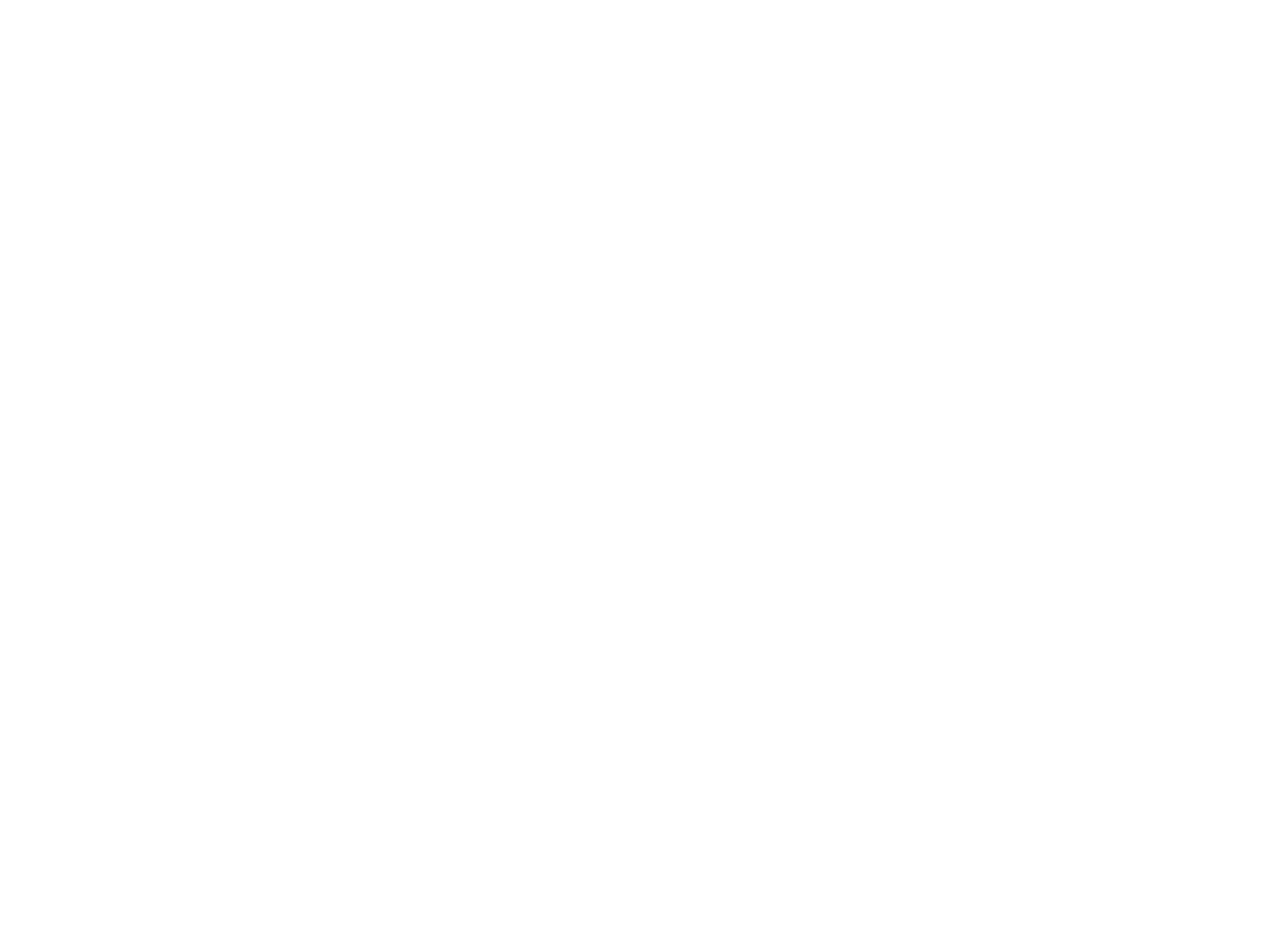
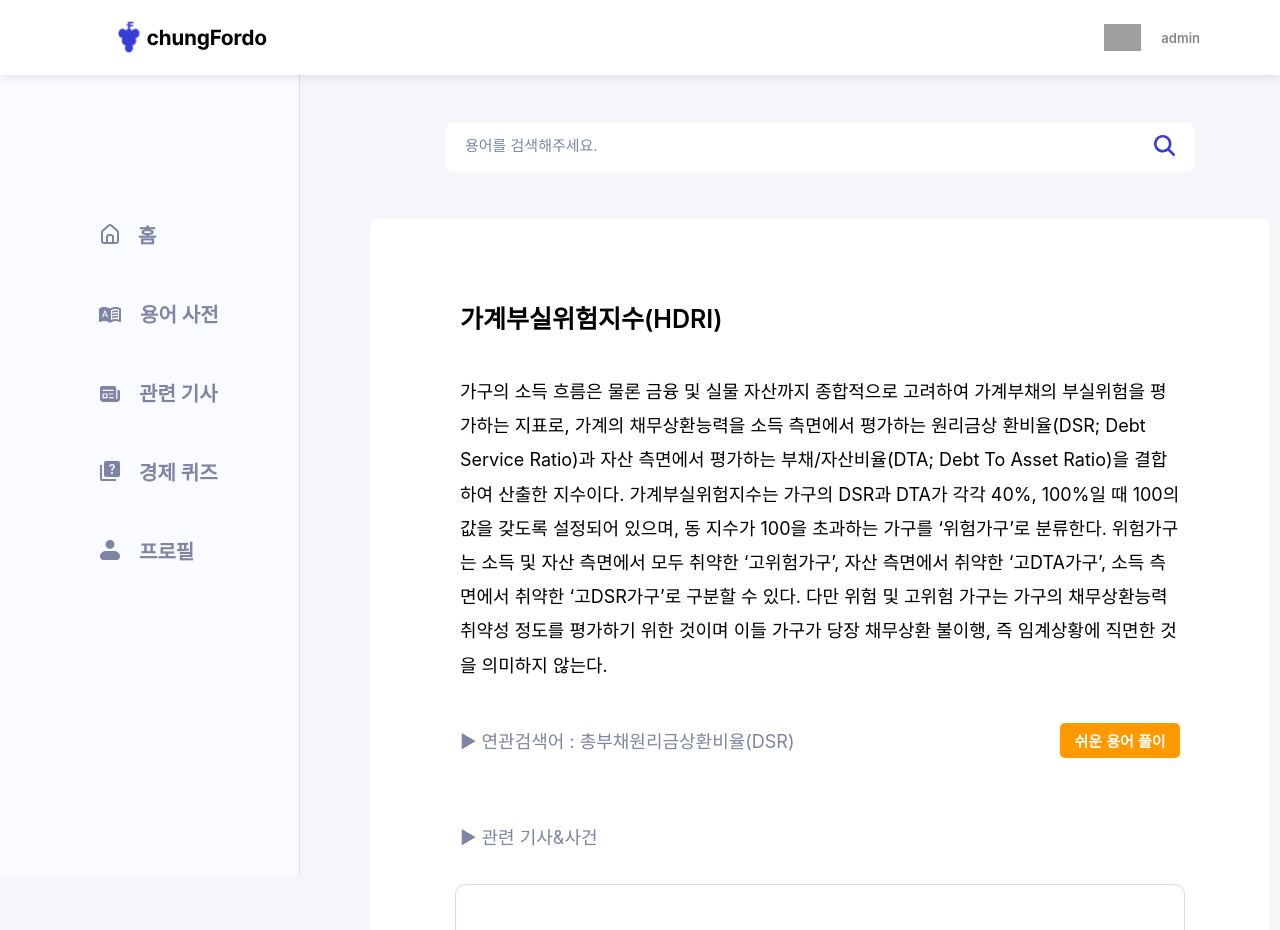
Before and after one commit to teamMinari/MinariWeb, a React (Create React App) app: page /termmeaning in a window 1280 px wide. Before the commit this address had no page. Shown: the top 930 px of the page. Before the commit the page ends 800 px from the top, so only its background shows below. Built offline with nearby package versions, Linux system fonts and the light colour scheme; grey boxes are pictures that could not be loaded.

Commit message:
feat :: TermMeanning 뷰 구현
TermMeaning view 구현

```diff
--- a/src/pages/Dictionary/Dictionary.jsx
+++ b/src/pages/Dictionary/Dictionary.jsx
@@ -38,10 +38,6 @@
               <M.BtnContainer>
                 <M.TagBtn selected={selectedTag === "금융"}
                   onClick={() => handleTagClick("금융")}>금융</M.TagBtn>
-                <M.TagBtn selected={selectedTag === "산업"}
-                  onClick={() => handleTagClick("산업")}>산업</M.TagBtn>
-                <M.TagBtn selected={selectedTag === "IT"}
-                  onClick={() => handleTagClick("IT")}>IT</M.TagBtn>
                 <M.TagBtn selected={selectedTag === "증권"}
                   onClick={() => handleTagClick("증권")}>증권</M.TagBtn>
                 <M.TagBtn selected={selectedTag === "부동산"}
--- /dev/null
+++ b/src/pages/Dictionary/TermMeaning.jsx
@@ -0,0 +1,48 @@
+import React from "react";
+import * as M from "../../styles/TermMeaning";
+import Header from "../../components/Header/Header";
+import Sidebar from "../../components/Sidebar/SideBar";
+import SearchBar from "../../components/SearchBar/SearchBar";
+
+const TermMeaning = () => {
+  return (
+    <React.Fragment>
+      <Header />
+      <M.GlobalStyles />
+      <M.PageContent>
+        <Sidebar />
+        <M.MainContent>
+          <M.CenteredContent>
+            <SearchBar />
+            <M.DictionaryContainer>
+              <M.TermText>가계부실위험지수(HDRI)</M.TermText>
+              <M.TermExplanation>
+                가구의 소득 흐름은 물론 금융 및 실물 자산까지 종합적으로
+                고려하여 가계부채의 부실위험을 평가하는 지표로, 가계의
+                채무상환능력을 소득 측면에서 평가하는 원리금상 환비율(DSR; Debt
+                Service Ratio)과 자산 측면에서 평가하는 부채/자산비율(DTA; Debt
+                To Asset Ratio)을 결합하여 산출한 지수이다. 가계부실위험지수는
+                가구의 DSR과 DTA가 각각 40%, 100%일 때 100의 값을 갖도록
+                설정되어 있으며, 동 지수가 100을 초과하는 가구를 ‘위험가구’로
+                분류한다. 위험가구는 소득 및 자산 측면에서 모두 취약한
+                ‘고위험가구’, 자산 측면에서 취약한 ‘고DTA가구’, 소득 측면에서
+                취약한 ‘고DSR가구’로 구분할 수 있다. 다만 위험 및 고위험 가구는
+                가구의 채무상환능력 취약성 정도를 평가하기 위한 것이며 이들
+                가구가 당장 채무상환 불이행, 즉 임계상황에 직면한 것을 의미하지
+                않는다.
+              </M.TermExplanation>
+              <M.Container>
+                <M.SimilarWord>► 연관검색어 : 총부채원리금상환비율(DSR)</M.SimilarWord>
+                <M.EasyMeaningBtn>쉬운 용어 풀이</M.EasyMeaningBtn>
+              </M.Container>
+              <M.RelatedNews>► 관련 기사&사건</M.RelatedNews>
+              <M.News></M.News>
+            </M.DictionaryContainer>
+          </M.CenteredContent>
+        </M.MainContent>
+      </M.PageContent>
+    </React.Fragment>
+  );
+};
+
+export default TermMeaning;
--- a/src/router/router.jsx
+++ b/src/router/router.jsx
@@ -3,7 +3,7 @@
 import Login from "../pages/Login/Login";
 import Dictionary from "../pages/Dictionary/Dictionary";
 import SearchBar from "../components/SearchBar/SearchBar";
-
+import TermMeaning from "../pages/Dictionary/TermMeaning";
 
 const AppRouter = () => {
   return (
@@ -13,6 +13,7 @@
         <Route path="/login" element={<Login />} />
         <Route path="/dictionary" element={<Dictionary />} />
         <Route path="/searchbar" element={<SearchBar />} />
+        <Route path="/termmeaning" element={<TermMeaning />} />
       </Routes>
     </Router>
   );
--- a/src/styles/DictionaryStyle.js
+++ b/src/styles/DictionaryStyle.js
@@ -29,10 +29,11 @@
 
 export const DictionaryContainer = styled.div`
   width: 900px;
-  height: 1800px;
+  height: 1600px;
   background-color: #ffffff;
   border-radius: 10px;
   margin-top: 47px;
+  margin-bottom: 100px;
 `;
 
 export const PageText = styled.div`
--- a/src/styles/HeaderStyle.js
+++ b/src/styles/HeaderStyle.js
@@ -44,7 +44,7 @@
 `;
 
 export const MemberName = styled.div`
-font-size: 13px
+font-size: 13px;
 font-weight: 600;
 color: #878787;
 margin-left: 20px;
--- /dev/null
+++ b/src/styles/TermMeaning.js
@@ -0,0 +1,96 @@
+import styled, { createGlobalStyle } from "styled-components";
+
+export const GlobalStyles = createGlobalStyle`
+  * {
+    margin: 0;
+    padding: 0;
+    box-sizing: border-box;
+  }
+  body {
+    background-color: #F5F6FA;
+  }
+`;
+
+export const PageContent = styled.div`
+  display: flex;
+  z-index: 1;
+`;
+
+export const MainContent = styled.div`
+  margin-left: 70px;
+  margin-top: 47px;
+`;
+
+export const CenteredContent = styled.div`
+  display: flex;
+  flex-direction: column;
+  align-items: center;
+`;
+
+export const DictionaryContainer = styled.div`
+  width: 900px;
+  height: 1600px;
+  background-color: #ffffff;
+  border-radius: 10px;
+  margin-top: 47px;
+  margin-bottom: 100px;
+`;
+
+export const TermText = styled.div`
+  font-weight: 600;
+  font-size: 25px;
+  margin-left: 90px;
+  margin-top: 80px;
+`;
+
+export const TermExplanation = styled.div`
+  font-weight: normal;
+  font-size: 18px;
+  padding-left: 90px;
+  padding-right: 90px;
+  margin-top: 40px;
+  align-items: center;
+  line-height: 1.9;
+`;
+
+export const Container = styled.div`
+  display: flex;
+  justify-content: space-between;
+  align-items: center;
+  margin-top: 40px;
+  padding-left: 90px;
+  padding-right: 90px;
+`;
+
+export const SimilarWord = styled.div`
+  color: #7e84a3;
+  font-weight: normal;
+  font-size: 18px;
+`;
+
+export const EasyMeaningBtn = styled.button`
+  width: 120px;
+  height: 35px;
+  border-radius: 5px;
+  border: none;
+  background-color: #ff9900;
+  color: #ffffff;
+  font-size: 15px;
+  font-weight: 600;
+`;
+
+export const RelatedNews = styled.div`
+  color: #7e84a3;
+  font-weight: normal;
+  font-size: 18px;
+  padding-left: 90px;
+  margin-top: 65px;
+`;
+
+export const News = styled.div`
+  width: 730px;
+  height: 230px;
+  border: 1px solid #d7dbec;
+  border-radius: 10px;
+  margin: 35px auto 0;;
+`;
```
Also changed, not shown: src/components/Term/Term.jsx (+4 -5 lines).
